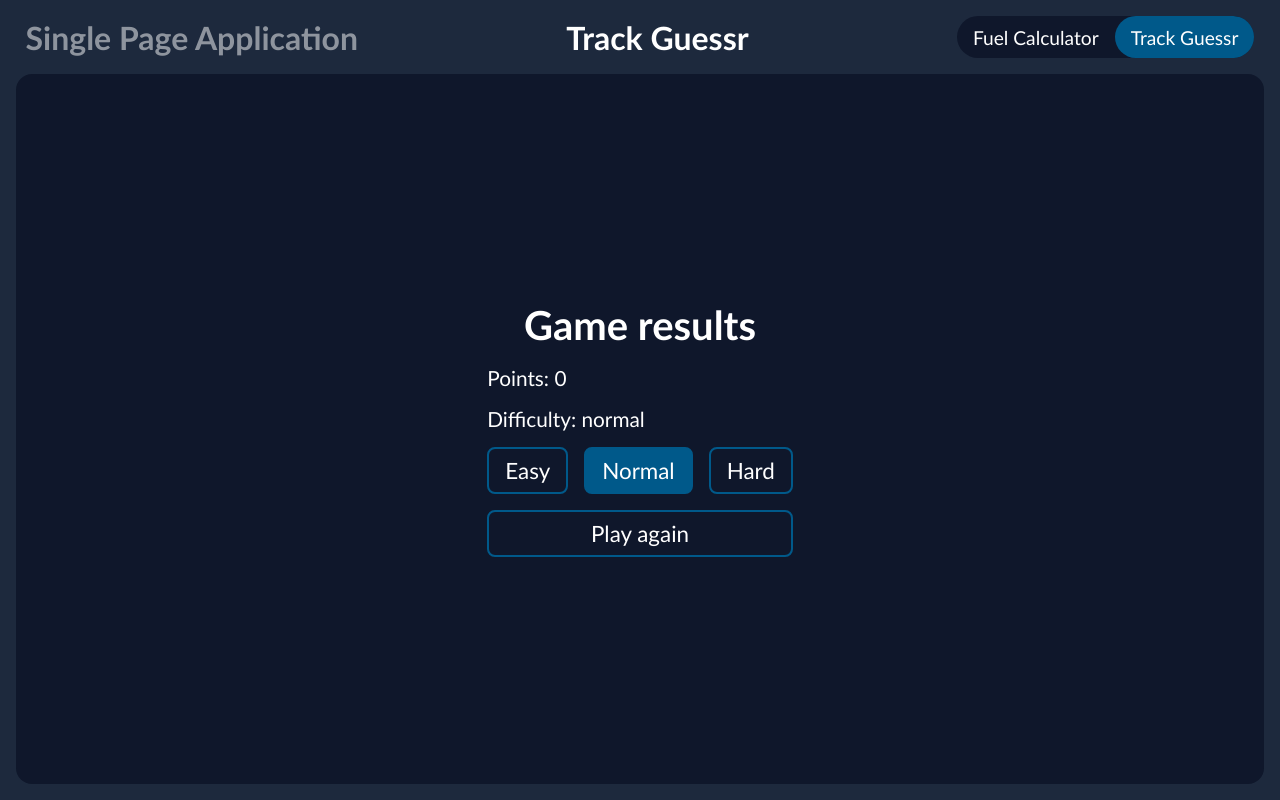
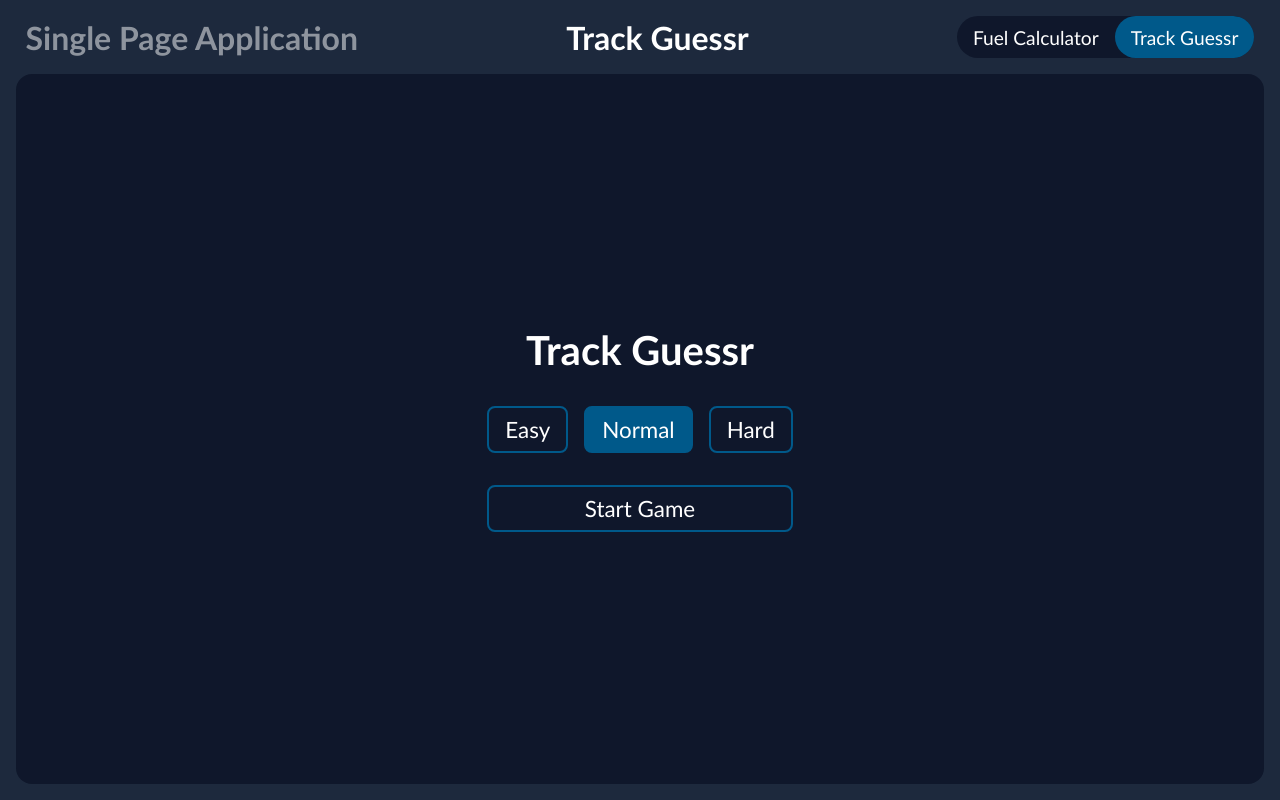
Before and after one commit to redbirdjs/web1_elm_beadando, a React (Vite) app in the folder 4_spa/: page / in a window 1280 px wide. Both pictures are taken after a click on the button "Track Guessr". Built offline with nearby package versions, Linux system fonts and the light colour scheme.

Commit message:
feladat4: results state átállítva

```diff
--- a/4_spa/src/components/App2.tsx
+++ b/4_spa/src/components/App2.tsx
@@ -13,7 +13,7 @@ type Difficulty = 'easy' | 'normal' | 'hard';
 
 export default function App2() {
     const [gameStarted, setGameStarted] = useState(false);
-    const [isResults, setIsResults] = useState(true);
+    const [isResults, setIsResults] = useState(false);
     const [points, setPoints] = useState(0);
     const [difficulty, setDifficulty] = useState<Difficulty>('normal');
 
```
